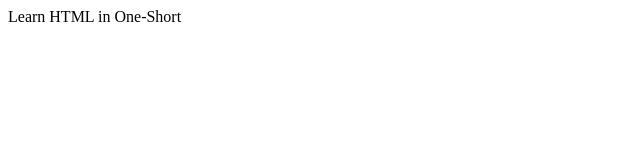
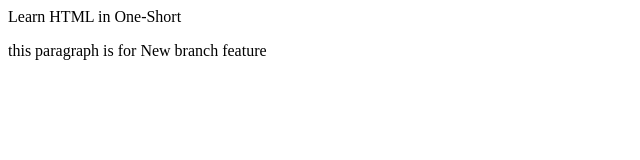
Before and after one commit to AminSuhail61/Sample_repo, a plain HTML site: page index.html in a window 1280 px wide. Shown: the whole page, without its empty margins (0-640 px from the left). Drawn offline with Linux system fonts and the light colour scheme.

Commit message:
New features Added

```diff
--- a/index.html
+++ b/index.html
@@ -1 +1,2 @@
 <P>Learn HTML in One-Short</P>
+<p>this paragraph is for New branch feature</p>
```
Also changed, not shown: 1 other file.
